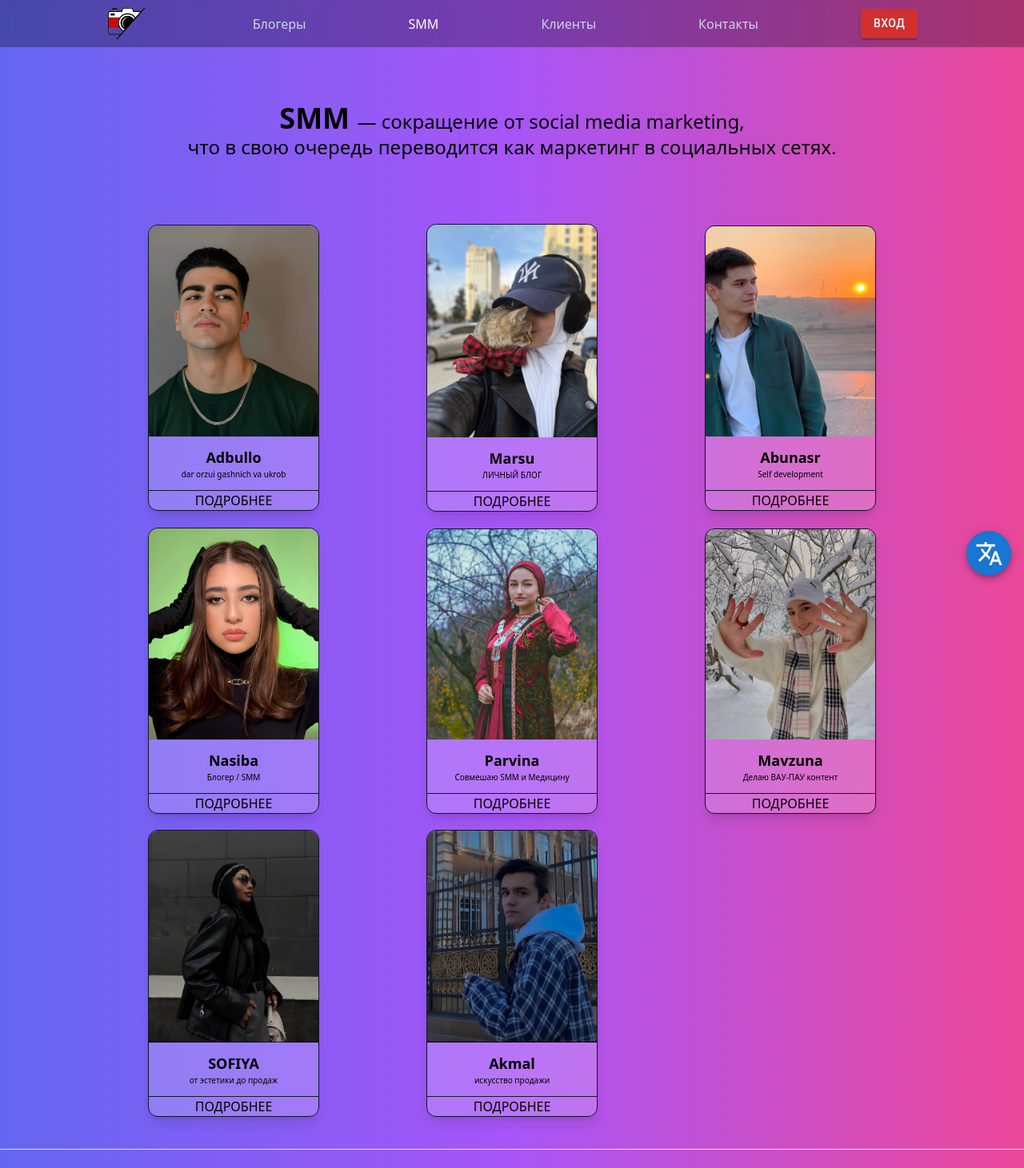
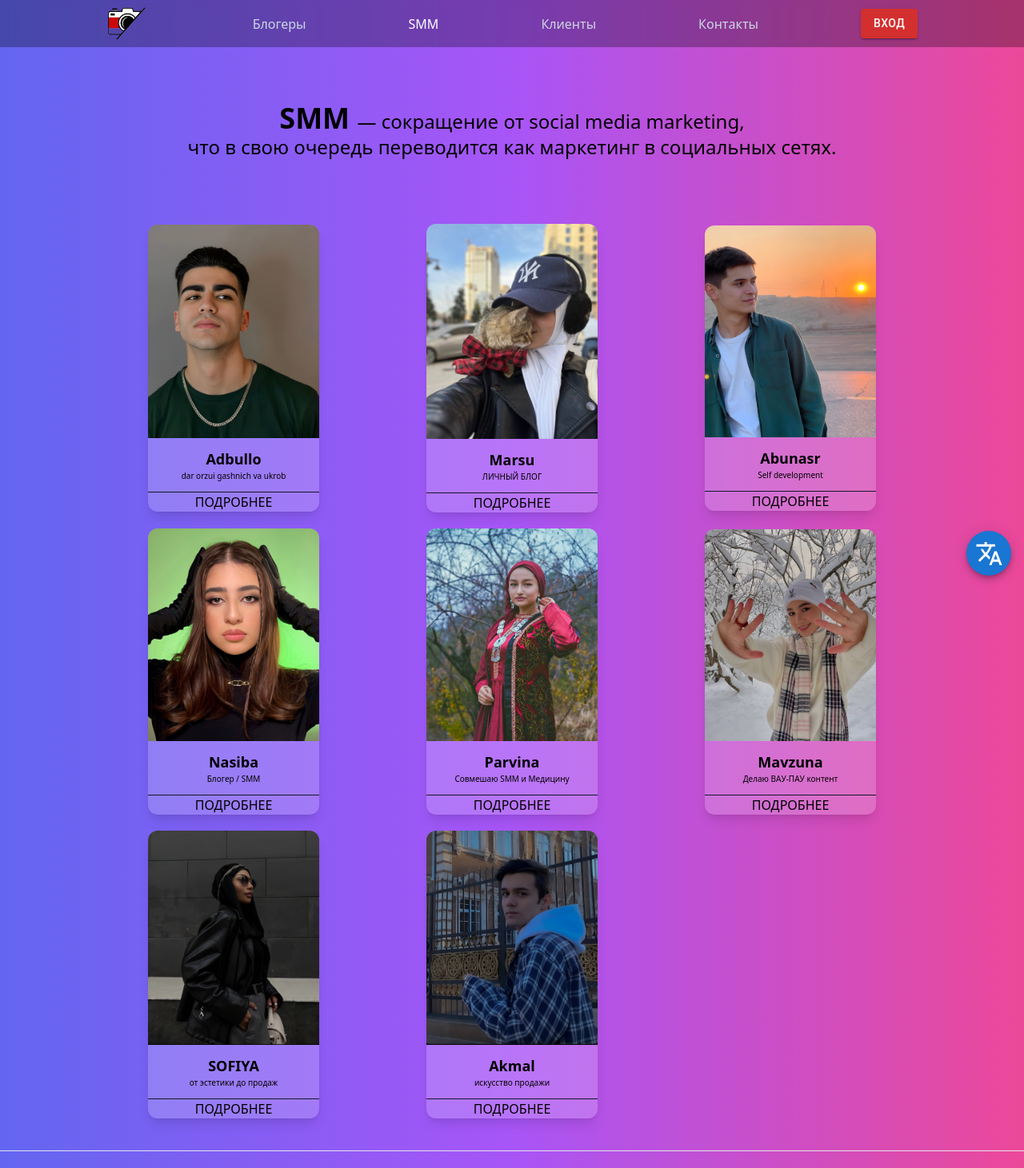
Before and after one commit to EhsonZokirov/MEDIA-BOZOR, a React (Create React App) app: page /Smm in a window 1280 px wide. Shown: the top 1461 px of the page at 80% size. Built offline with nearby package versions, Linux system fonts and the light colour scheme.

Commit message:
edit SMM

```diff
--- a/src/components/SMM.jsx
+++ b/src/components/SMM.jsx
@@ -19,7 +19,7 @@ function SMM() {
           </h1>
         </div>
         <div className="grid grid-cols-2 md:grid-cols-3 gap-5 w-[80%] m-auto py-10">
-          <div className="md:w-[65%] shadow-lg hover:shadow-xl bg-[#ffffff2f] m-auto border border-slate-900 rounded-xl">
+          <div className="md:w-[65%] shadow-lg hover:shadow-xl bg-[#ffffff2f] m-auto hover:scale-[1.03] transition-all rounded-xl">
             <img className="rounded-t-xl" src={Abdullo} alt="Adbullo" />
             <div className="text-center p-3">
               <h1 className=" font-semibold text-lg">Adbullo</h1>
@@ -29,7 +29,7 @@ function SMM() {
               <button className=" hover:bg-pink-500 border-t border-slate-900 transition-all hover:text-white w-[100%] rounded-b-xl ">ПОДРОБНЕЕ</button>
             </div>
           </div>
-          <div className="md:w-[65%] shadow-lg hover:shadow-xl bg-[#ffffff2f] m-auto border border-slate-900 rounded-xl">
+          <div className="md:w-[65%] shadow-lg hover:shadow-xl bg-[#ffffff2f] m-auto hover:scale-[1.03] transition-all rounded-xl">
             <img className="rounded-t-xl" src={Marsu} alt="Adbullo" />
             <div className="text-center p-3">
               <h1 className=" font-semibold text-lg">Marsu</h1>
@@ -39,7 +39,7 @@ function SMM() {
               <button className=" hover:bg-pink-500 border-t border-slate-900 transition-all hover:text-white w-[100%] rounded-b-xl ">ПОДРОБНЕЕ</button>
             </div>
           </div>
-          <div className="md:w-[65%] shadow-lg hover:shadow-xl bg-[#ffffff2f] m-auto border border-slate-900 rounded-xl">
+          <div className="md:w-[65%] shadow-lg hover:shadow-xl bg-[#ffffff2f] m-auto hover:scale-[1.03] transition-all rounded-xl">
             <img className="rounded-t-xl" src={Abunasr} alt="Adbullo" />
             <div className="text-center p-3">
               <h1 className=" font-semibold text-lg">Abunasr</h1>
@@ -49,7 +49,7 @@ function SMM() {
               <button className=" hover:bg-pink-500 border-t border-slate-900 transition-all hover:text-white w-[100%] rounded-b-xl ">ПОДРОБНЕЕ</button>
             </div>
           </div>
-          <div className="md:w-[65%] shadow-lg hover:shadow-xl bg-[#ffffff2f] m-auto border border-slate-900 rounded-xl">
+          <div className="md:w-[65%] shadow-lg hover:shadow-xl bg-[#ffffff2f] m-auto hover:scale-[1.03] transition-all rounded-xl">
             <img className="rounded-t-xl" src={Nasiba} alt="Adbullo" />
             <div className="text-center p-3">
               <h1 className=" font-semibold text-lg">Nasiba</h1>
@@ -59,7 +59,7 @@ function SMM() {
               <button className=" hover:bg-pink-500 border-t border-slate-900 transition-all hover:text-white w-[100%] rounded-b-xl ">ПОДРОБНЕЕ</button>
             </div>
           </div>
-          <div className="md:w-[65%] shadow-lg hover:shadow-xl bg-[#ffffff2f] m-auto border border-slate-900 rounded-xl">
+          <div className="md:w-[65%] shadow-lg hover:shadow-xl bg-[#ffffff2f] m-auto hover:scale-[1.03] transition-all rounded-xl">
             <img className="rounded-t-xl" src={Parvina} alt="Adbullo" />
             <div className="text-center p-3">
               <h1 className=" font-semibold text-lg">Parvina</h1>
@@ -69,7 +69,7 @@ function SMM() {
               <button className=" hover:bg-pink-500 border-t border-slate-900 transition-all hover:text-white w-[100%] rounded-b-xl ">ПОДРОБНЕЕ</button>
             </div>
           </div>
-          <div className="md:w-[65%] shadow-lg hover:shadow-xl bg-[#ffffff2f] m-auto border border-slate-900 rounded-xl">
+          <div className="md:w-[65%] shadow-lg hover:shadow-xl bg-[#ffffff2f] m-auto hover:scale-[1.03] transition-all rounded-xl">
             <img className="rounded-t-xl" src={Mavzuna} alt="Adbullo" />
             <div className="text-center p-3">
               <h1 className=" font-semibold text-lg">Mavzuna</h1>
@@ -79,7 +79,7 @@ function SMM() {
               <button className=" hover:bg-pink-500 border-t border-slate-900 transition-all hover:text-white w-[100%] rounded-b-xl ">ПОДРОБНЕЕ</button>
             </div>
           </div>
-          <div className="md:w-[65%] shadow-lg hover:shadow-xl bg-[#ffffff2f] m-auto border border-slate-900 rounded-xl">
+          <div className="md:w-[65%] shadow-lg hover:shadow-xl bg-[#ffffff2f] m-auto hover:scale-[1.03] transition-all rounded-xl">
             <img className="rounded-t-xl" src={Sofia} alt="Adbullo" />
             <div className="text-center p-3">
               <h1 className=" font-semibold text-lg">SOFIYA</h1>
@@ -89,7 +89,7 @@ function SMM() {
               <button className=" hover:bg-pink-500 border-t border-slate-900 transition-all hover:text-white w-[100%] rounded-b-xl ">ПОДРОБНЕЕ</button>
             </div>
           </div>
-          <div className="md:w-[65%] shadow-lg hover:shadow-xl bg-[#ffffff2f] m-auto border border-slate-900 rounded-xl">
+          <div className="md:w-[65%] shadow-lg hover:shadow-xl bg-[#ffffff2f] m-auto hover:scale-[1.03] transition-all rounded-xl">
             <img className="rounded-t-xl" src={Akmal} alt="Adbullo" />
             <div className="text-center p-3">
               <h1 className=" font-semibold text-lg">Akmal</h1>
```
